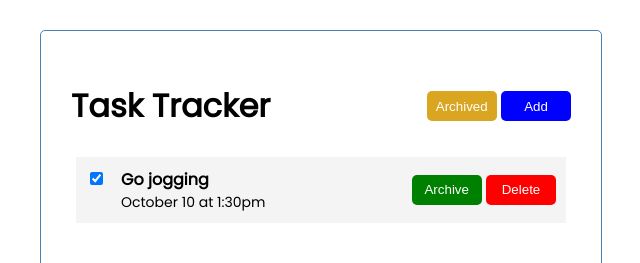
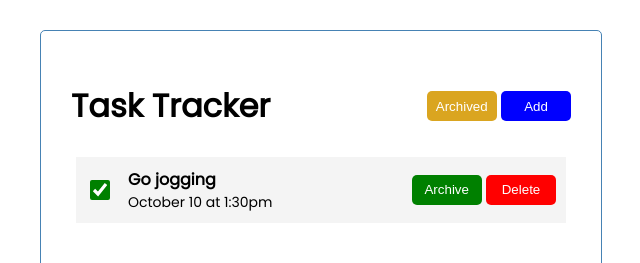
Before and after one commit to admiralzhenghe/react-task-tracker, a React (Create React App) app: page / in a window 1280 px wide. Shown: the top 263 px of the page, without its empty margins (319-959 px from the left). Built offline with nearby package versions, Linux system fonts and the light colour scheme.

Commit message:
added styling for Completed checkbox

```diff
--- a/src/App.js
+++ b/src/App.js
@@ -28,19 +28,27 @@ const App = () => {
     setDisplay(!display);
   };
 
-  // Toggle archive
+  // Toggle archive/unarchived status
   const handleToggleArchive = (id) => {
-    setTasks(
-      tasks.map((task) => {
-        if (task.id === id) {
-          task.archived = !task.archived;
-          return task;
-        } else return task;
-      })
-    );
+    tasks.forEach((task) => {
+      if (task.id === id) {
+        task.archived = !task.archived;
+        return task;
+      } else return task;
+    });
+    setTasks([...tasks]);
+
+    // setTasks(
+    //   tasks.map((task) => {
+    //     if (task.id === id) {
+    //       task.archived = !task.archived;
+    //       return task;
+    //     } else return task;
+    //   })
+    // );
   };
 
-  // Toggles checked/unchecked status
+  // Toggle checked/unchecked status
   const handleCheckbox = (id) => {
     setTasks(
       tasks.map((task) => {
--- a/src/components/Checkbox.js
+++ b/src/components/Checkbox.js
@@ -1,13 +1,15 @@
 const Checkbox = ({ task, onCheck }) => {
   return (
-    <>
+    <div className="task-complete">
       <input
+        checked={task.complete}
+        id="checkbox"
+        onChange={() => onCheck(task.id)}
+        title={task.complete ? "Mark incomplete" : "Mark complete"}
         type="checkbox"
-        checked={task.complete}
-        onChange={() => onCheck(task.id)}
       />
-      {/* <span className="checkmark"></span> */}
-    </>
+      <label htmlFor="checkbox"></label>
+    </div>
   );
 };
 
--- a/src/components/Tasks.js
+++ b/src/components/Tasks.js
@@ -1,7 +1,7 @@
 import Task from "./Task";
 
 // Show all unarchived tasks
-const Tasks = ({ tasks, showArchived, archiveFunction, onCheck, onDelete }) => {
+const Tasks = ({ tasks, archiveFunction, showArchived, onCheck, onDelete }) => {
   return (
     <>
       {tasks.map((task) => {
--- a/src/index.css
+++ b/src/index.css
@@ -78,3 +78,21 @@ body {
 .task-day {
   font-size: 14px;
 }
+
+.task-complete-container {
+  display: flex;
+  align-items: center;
+}
+
+input[type="checkbox"] {
+  accent-color: green;
+  cursor: pointer;
+  height: 20px;
+  width: 20px;
+  vertical-align: middle;
+  /* -webkit-appearance: none; */
+}
+
+input[type="checkbox"]:hover {
+  filter: brightness(75%);
+}
```
